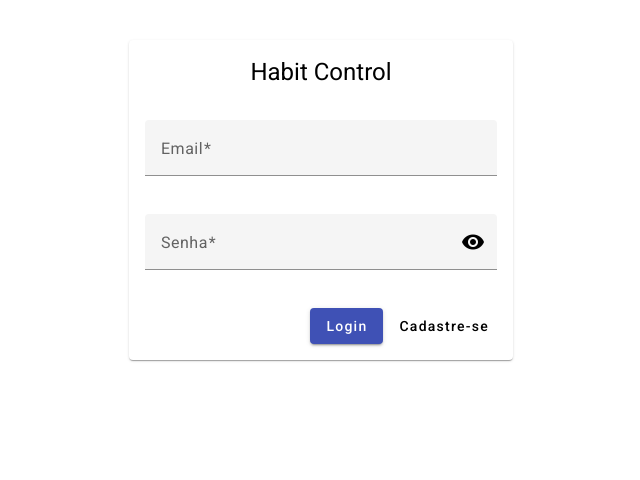
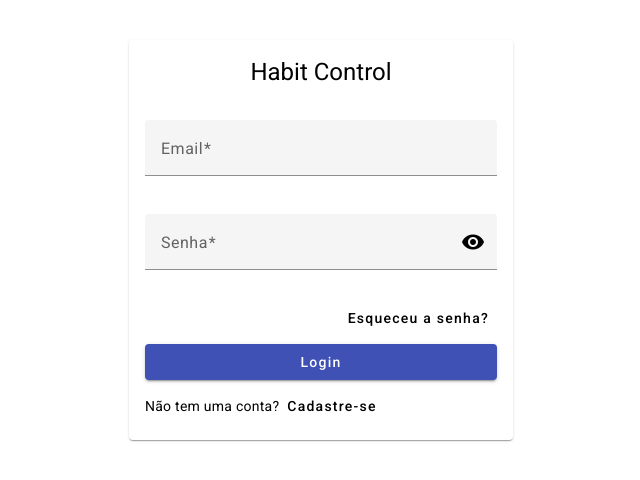
Before and after one commit to leandroltfx/free-chat-front-angular, an Angular app: page /login in a window 1280 px wide. Shown: the top 480 px of the page, without its empty margins (319-959 px from the left). Built offline with nearby package versions, Linux system fonts and the light colour scheme.

Commit message:
alterando layout do login

```diff
--- a/src/app/features/login/login.component.html
+++ b/src/app/features/login/login.component.html
@@ -22,10 +22,22 @@
                         Informe a senha
                     </mat-error>
                 </mat-form-field>
-                <div class="hc-txt-right hc-ptop-2">
-                    <button type="submit" mat-raised-button color="primary" class="hc-mright-1">Login</button>
-                    <button type="button" mat-button [routerLink]="['/user-registration']">Cadastre-se</button>
-                </div>
+                <footer>
+                    <div class="hc-txt-right hc-ptop-1">
+                        <button mat-button [routerLink]="['/recover-password']">Esqueceu a senha?</button>
+                    </div>
+                    <div class="hc-w-100 hc-ptop-1">
+                        <button type="submit" mat-raised-button color="primary" class="hc-w-100">Login</button>
+                    </div>
+                    <div class="hc-txt-left hc-ptop-1 hc-flex hc-align-items">
+                        <div>
+                            <span>Não tem uma conta?</span>
+                        </div>
+                        <div>
+                            <a mat-button [routerLink]="['/user-registration']">Cadastre-se</a>
+                        </div>
+                    </div>
+                </footer>
             </form>
         </mat-card-content>
     </mat-card>
--- a/src/styles.css
+++ b/src/styles.css
@@ -17,6 +17,9 @@ body { margin: 0; font-family: Roboto, "Helvetica Neue", sans-serif; }
 .hc-txt-left { text-align: left; }
 .hc-txt-right { text-align: right; }
 
+.hc-flex { display: flex; }
+.hc-align-items { align-items: center; }
+
 .hc-ptop-1 { padding-top: 8px; }
 .hc-ptop-2 { padding-top: 16px; }
 .hc-ptop-3 { padding-top: 24px; }
@@ -28,6 +31,12 @@ body { margin: 0; font-family: Roboto, "Helvetica Neue", sans-serif; }
 .hc-mright-3 { margin-right: 24px; }
 .hc-mright-4 { margin-right: 32px; }
 .hc-mright-5 { margin-right: 40px; }
+
+.hc-mleft-1 { margin-left: 8px; }
+.hc-mleft-2 { margin-left: 16px; }
+.hc-mleft-3 { margin-left: 24px; }
+.hc-mleft-4 { margin-left: 32px; }
+.hc-mleft-5 { margin-left: 40px; }
 
 .hc-w-5 { width: 5%; }
 .hc-w-10 { width: 10%; }
```
